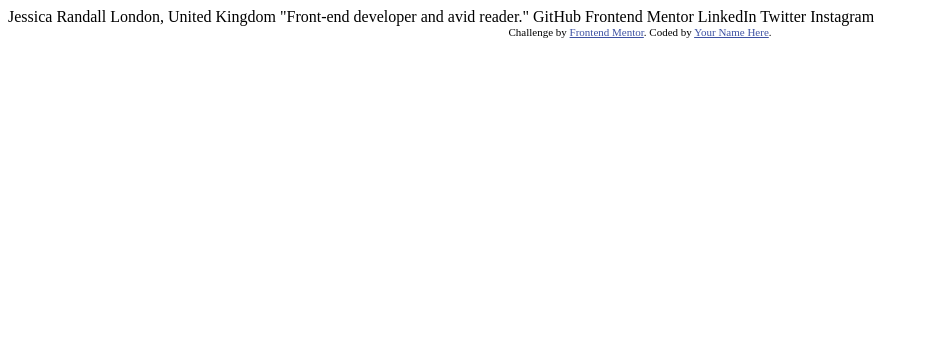
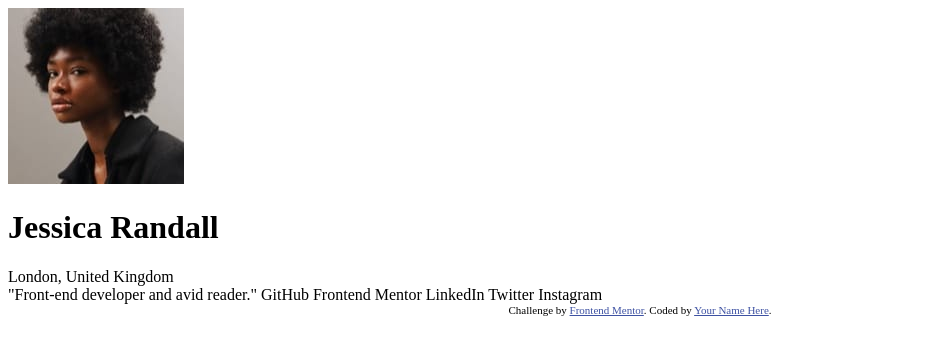
Before and after one commit to is44co/social-links-profile-main, a plain HTML site: page index.html in a window 1280 px wide. Shown: the whole page, without its empty margins (0-929 px from the left). Drawn offline with Linux system fonts and the light colour scheme.

Commit message:
Update index.html

```diff
--- a/index.html
+++ b/index.html
@@ -15,9 +15,26 @@
   </style>
 </head>
 <body>
+<div class="container">
+<div>
+  <div>
+    <img src="./assets/images/avatar-jessica.jpeg" alt="">
+  </div>
+  <div class="name">
+    <h1 class="head">
+      Jessica Randall
+    </h1>
+  </div>
+  <div class="adress">London, United Kingdom</div>
 
-  Jessica Randall
-  London, United Kingdom
+</div>
+
+
+</div>
+
+
+
+
   "Front-end developer and avid reader."
 
   GitHub
```
